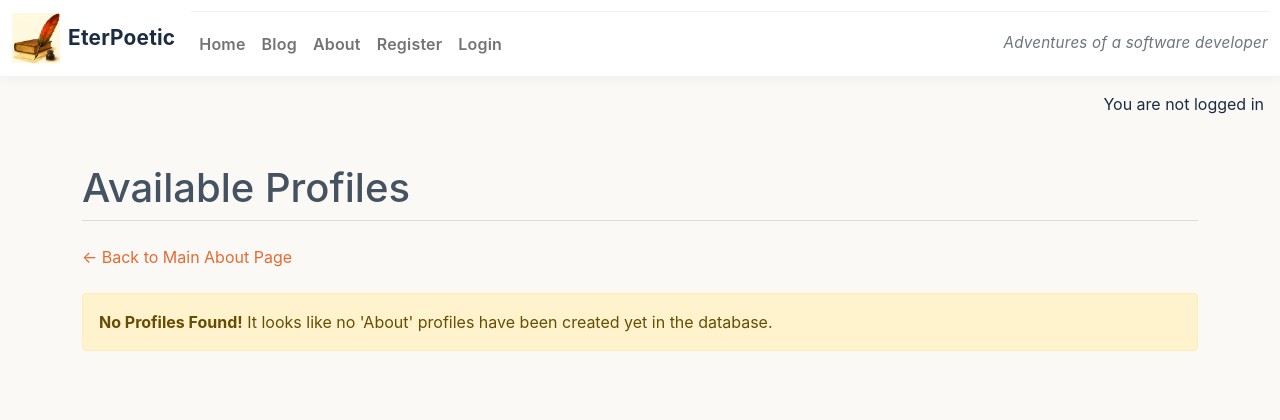
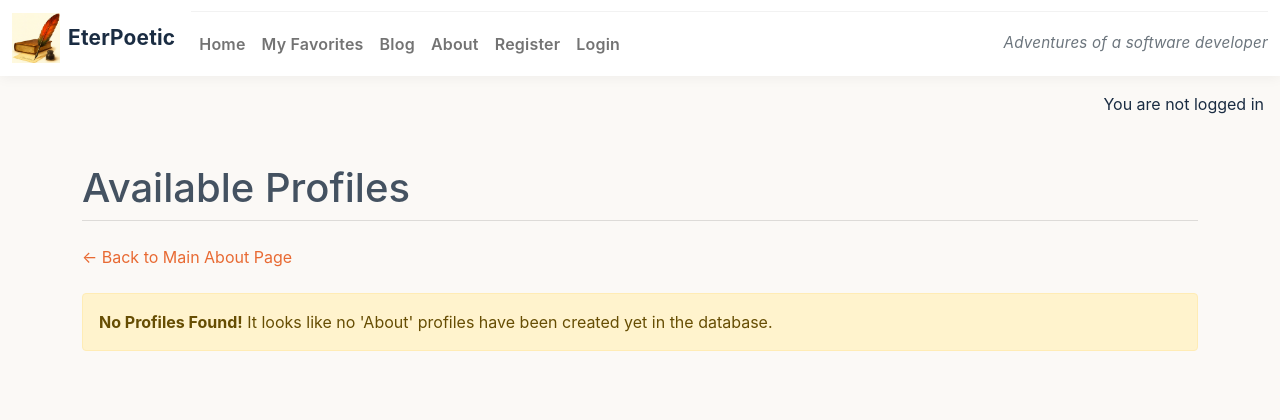
Before and after one commit to cynthiapinedoh79/p4_eterpoetic, a Django app: page /about/all/ in a window 1280 px wide. Shown: the top 420 px of the page. Run offline with Django 4.2, Linux system fonts and the light colour scheme; data that the repository does not hold is empty.

Commit message:
feat: Add 'My Favorites' link to navbar for logged-in users

````diff
--- a/poetry/templates/poetry/poem_detail.html
+++ b/poetry/templates/poetry/poem_detail.html
@@ -109,9 +109,10 @@
     </div>
   </div>
 </div>
-{% endblock %}
 
+{% endblock %} ```
 
 {% block extras %}
 <script src="{% static 'js/quote_banner.js' %}"></script>
+<script src="{% static 'js/poem_toggle.js' %}"></script>
 {% endblock %}
--- a/templates/base.html
+++ b/templates/base.html
@@ -1,6 +1,7 @@
 {% load static %}
 
 {% url 'poetry:poetry_home' as home_url %}
+{% url 'poetry:favorites_list' as favorites_url %}
 {% url 'blog:bloghome' as blog_url %}
 {% url 'about' as about_url %}
 {% url 'account_login' as login_url %}
@@ -59,6 +60,11 @@
                             {% if request.path == home_url %}aria-current="page"{% endif %}>
                             Home
                         </a>
+                    </li>
+                    <li class="nav-item">
+                        <a class="nav-link {% if request.path == favorites_url %}active{% endif %}"
+                            href="{{ favorites_url }}"
+                            {% if request.path == favorites_url %}aria-current="page"{% endif %}>My Favorites</a>
                     </li>
 
                     <li class="nav-item">
````
